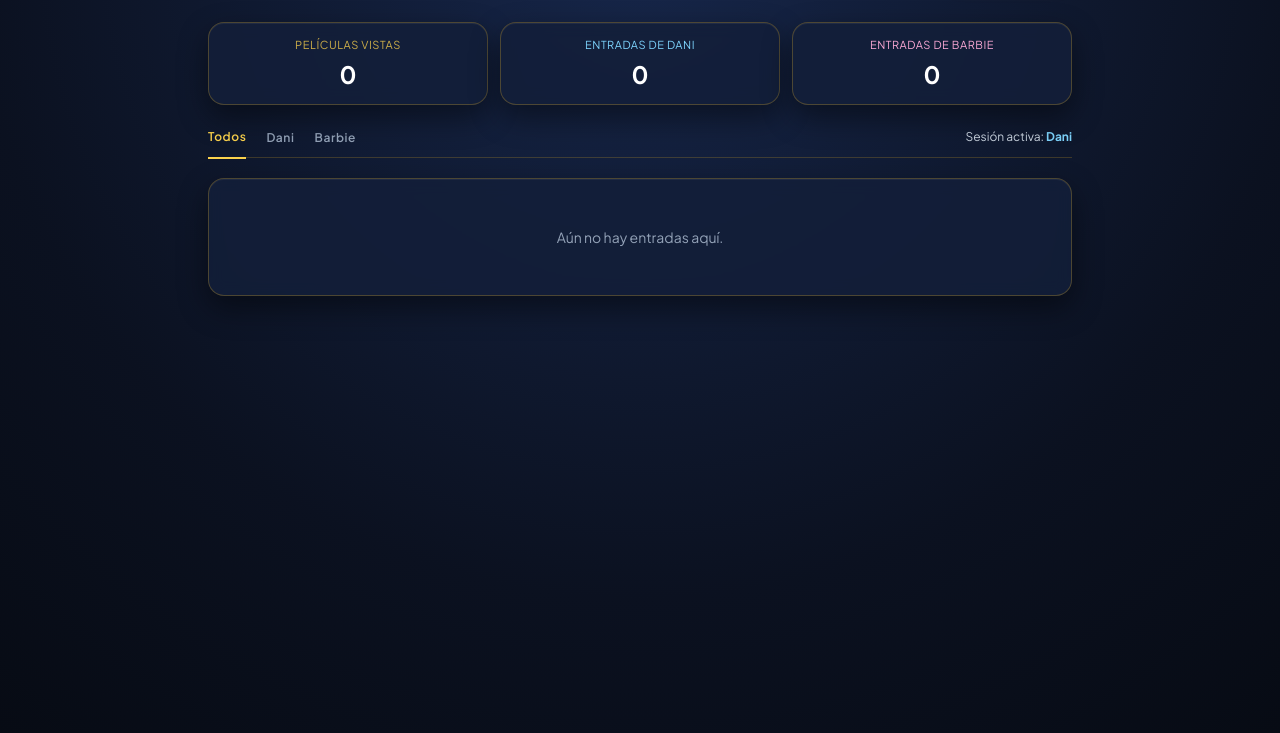
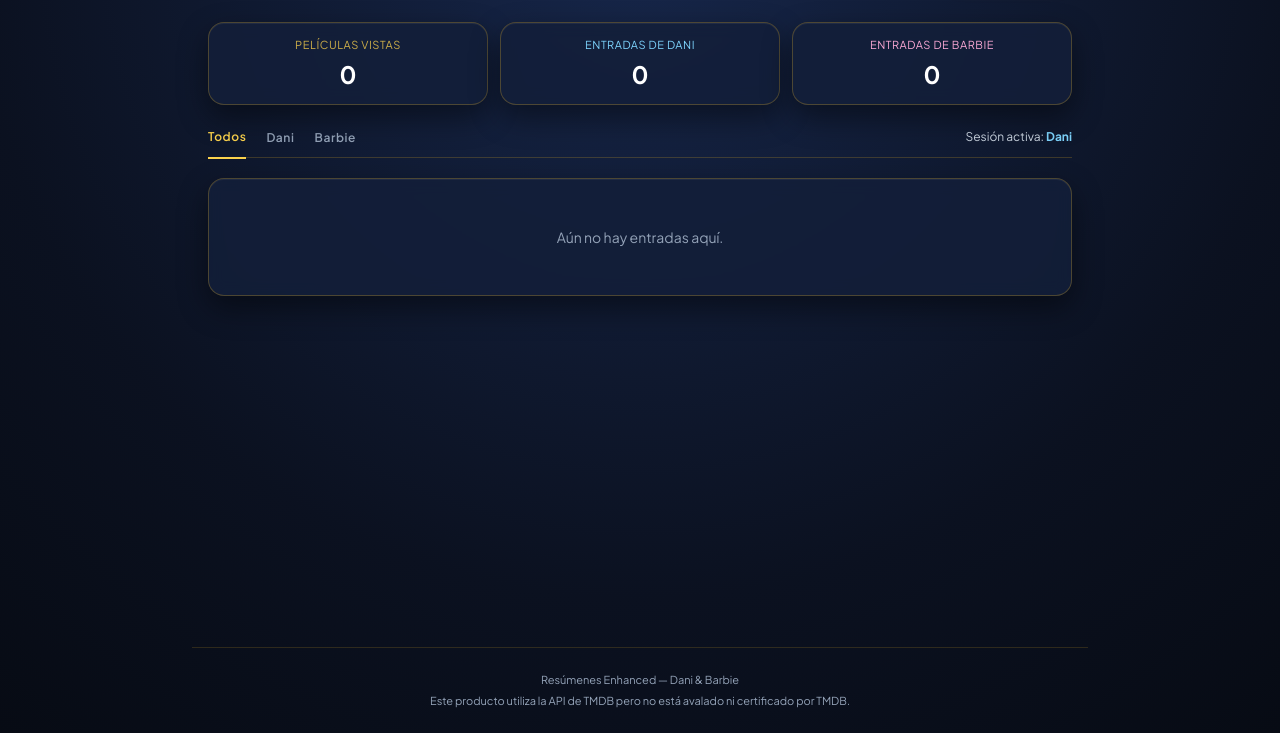
Before and after one commit to CktZ018/Resumen-Enchanced, a plain HTML site: page index.html in a window 1280 px wide. Shown: the part 67-800 px from the top of the page. Drawn offline with nearby package versions, Linux system fonts and the light colour scheme.

Commit message:
TMDB atribution

```diff
--- a/index.html
+++ b/index.html
@@ -571,5 +571,10 @@
 
     window.guardarResena = guardarResena;
   </script>
+  <footer class="max-w-4xl w-full mx-auto px-4 py-6 text-center text-[11px] text-slate-400 border-t border-amber-400/15 mt-8">
+    <p>Resúmenes Enhanced — Dani &amp; Barbie</p>
+    <p class="mt-1">Este producto utiliza la API de TMDB pero no está avalado ni certificado por TMDB.</p>
+  </footer>
 </body>
+
 </html>
```
